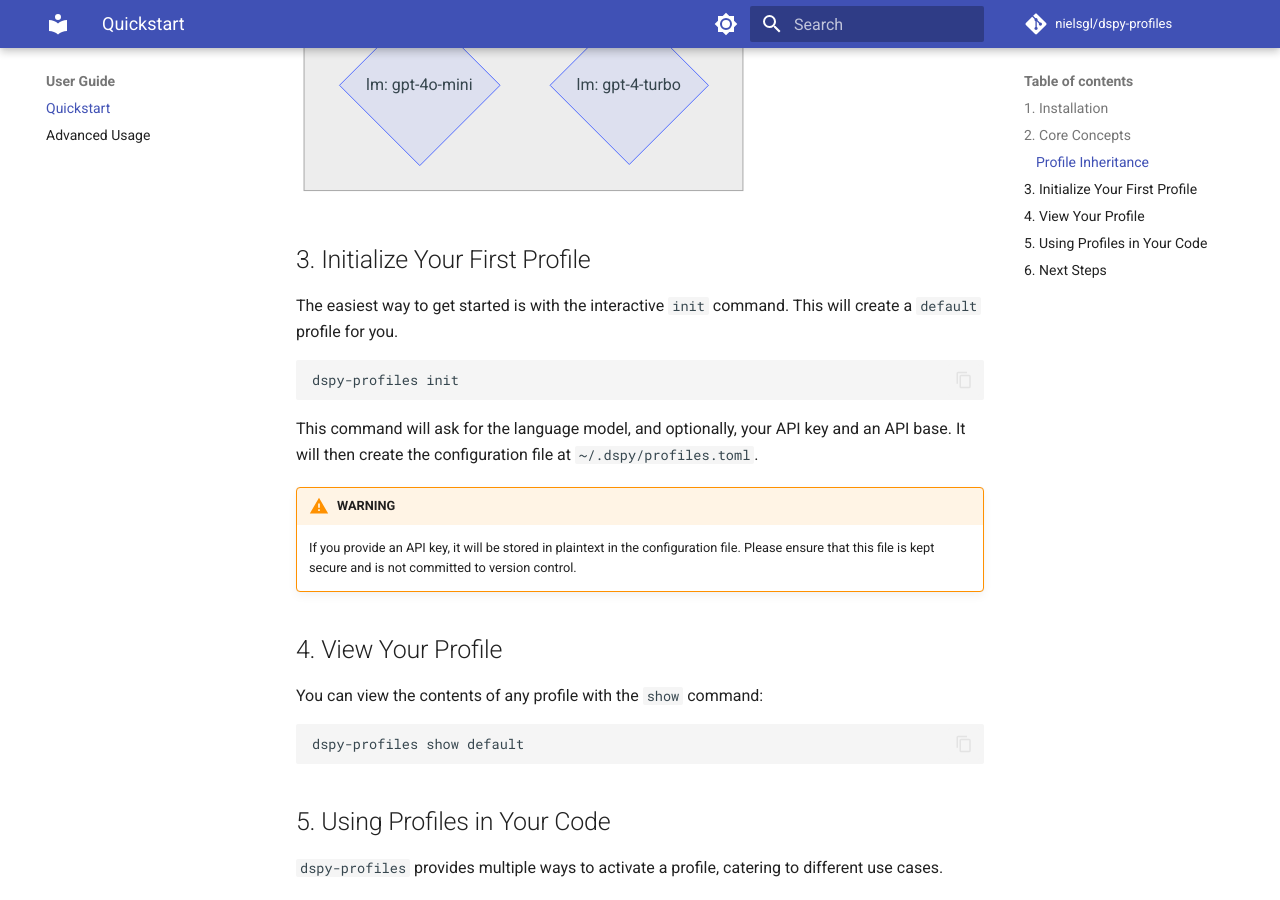
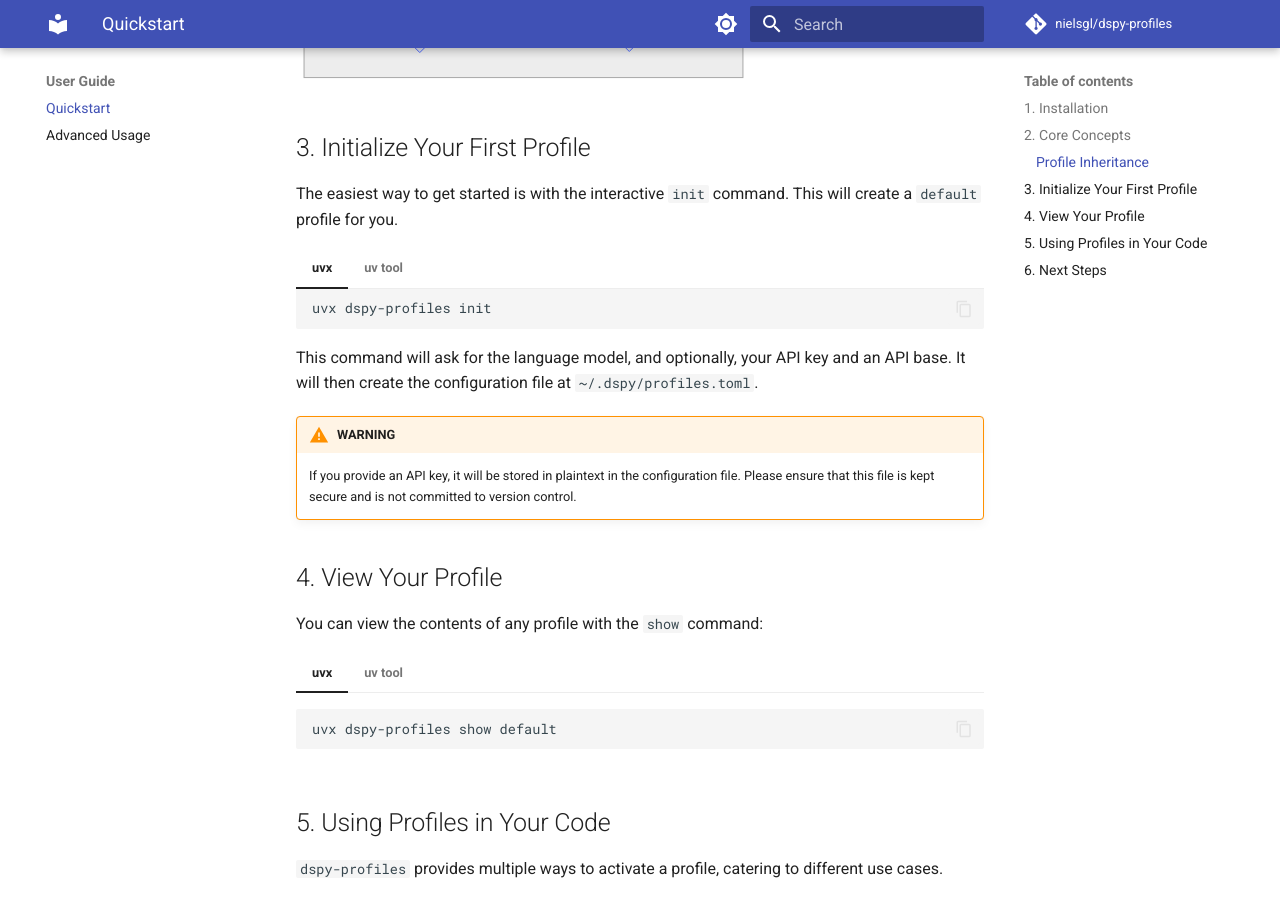
Before and after one commit to nielsgl/dspy-profiles, an MkDocs documentation site: the page built from docs/quickstart.md, in a window 1280 px wide and 900 px high, scrolled down 1585 px. Built offline with MkDocs 1.6.1 and Material for MkDocs 9.7.7, drawn with Linux system fonts in a browser that asks for light colours; comment, search, counter and statistics services are not loaded; some of the changed text lies outside the part shown.

Commit message:
docs: :memo: update docs

````diff
--- a/docs/quickstart.md
+++ b/docs/quickstart.md
@@ -26,13 +26,25 @@ First, install the package from PyPI:
     Installed
     ```
 
+=== "uvx"
 
-```
-```
+    <!--termynal: {title: zsh, prompt_literal_start: [$]}-->
 
-```bash
-pip install dspy-profiles
-```
+    ```
+    $ uvx dspy-profiles --help
+    ---> 100%
+    Installed
+    ```
+
+=== "uv tool"
+
+    <!--termynal: {title: zsh, prompt_literal_start: [$]}-->
+
+    ```
+    $ uv tool install dspy-profiles
+    ---> 100%
+    Installed
+    ```
 
 ## 2. Core Concepts
 
@@ -70,9 +82,19 @@ graph TD
 
 The easiest way to get started is with the interactive `init` command. This will create a `default` profile for you.
 
-```bash
-dspy-profiles init
-```
+=== "uvx"
+
+    <!--termynal: {title: zsh, prompt_literal_start: [$]}-->
+
+    ```
+    uvx dspy-profiles init
+    ```
+=== "uv tool"
+
+    <!--termynal: {title: zsh, prompt_literal_start: [$]}-->
+    ```
+    dspy-profiles init
+    ```
 
 This command will ask for the language model, and optionally, your API key and an API base. It will then create the configuration file at `~/.dspy/profiles.toml`.
 
@@ -83,9 +105,17 @@ This command will ask for the language model, and optionally, your API key and a
 
 You can view the contents of any profile with the `show` command:
 
-```bash
-dspy-profiles show default
-```
+=== "uvx"
+    <!--termynal: {title: zsh, prompt_literal_start: [$]}-->
+    ```
+    uvx dspy-profiles show default
+    ```
+
+=== "uv tool"
+    <!--termynal: {title: zsh, prompt_literal_start: [$]}-->
+    ```
+    dspy-profiles show default
+    ```
 
 ## 5. Using Profiles in Your Code
 
@@ -143,9 +173,16 @@ dspy-profiles show default
 
     Now, run it with your profile:
 
-    ```bash
-    dspy-profiles run --profile default -- python my_script.py
-    ```
+    === "uvx"
+        <!--termynal: {title: zsh, prompt_literal_start: [$]}-->
+        ```
+        uvx dspy-profiles run --profile default -- python my_script.py
+        ```
+    === "uv tool"
+        <!--termynal: {title: zsh, prompt_literal_start: [$]}-->
+        ```
+        dspy-profiles run --profile default -- python my_script.py
+        ```
 
 ## 6. Next Steps
 
````
Also changed, not shown: README.md (+1 -1 lines).
